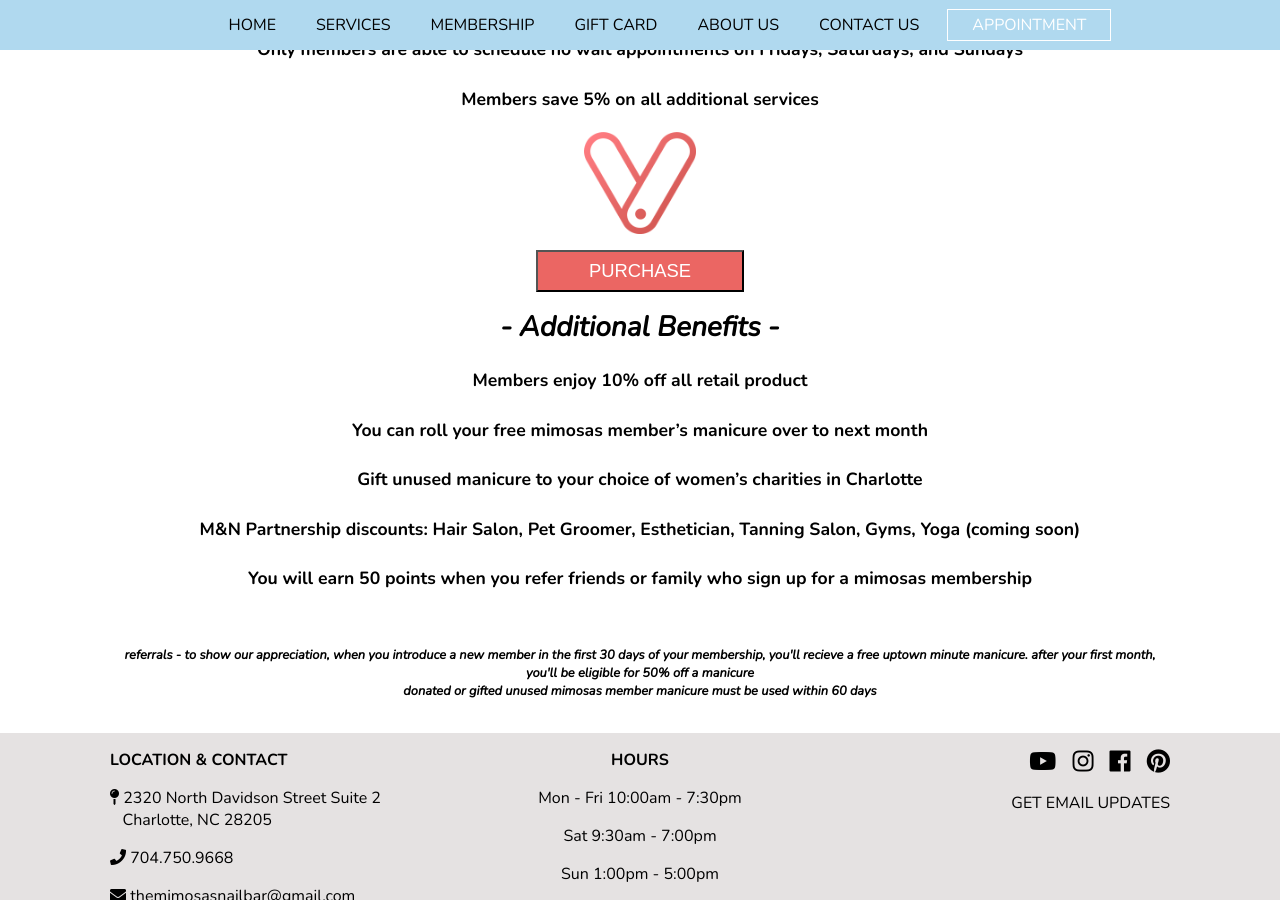
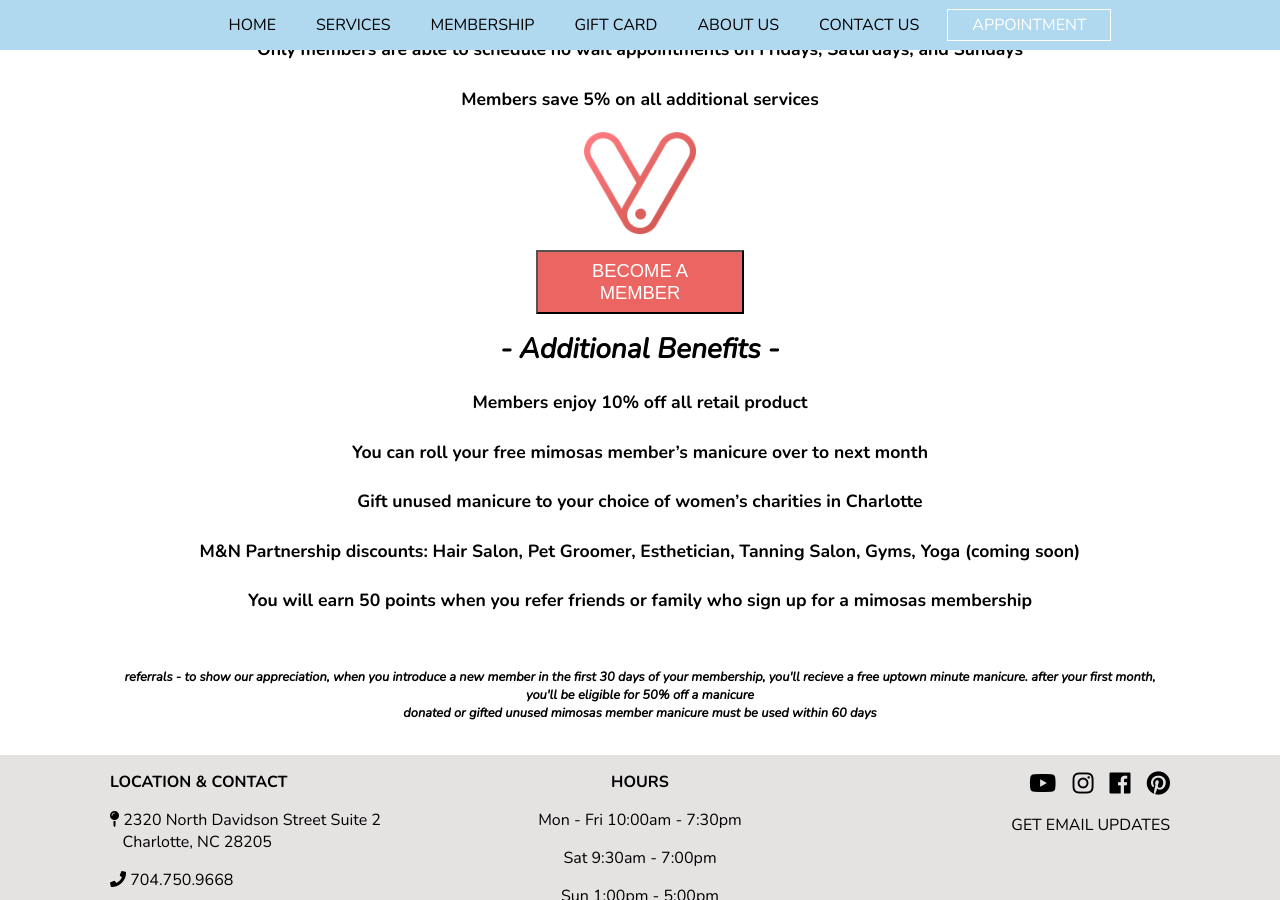
Before and after one commit to mimosasnailbar/mimosas, a Jekyll site: the page built from membership.html, in a window 1280 px wide and 900 px high, scrolled down 1428 px. Built offline with Jekyll 4.4.1, drawn with Linux system fonts in a browser that asks for light colours; nearby versions of some CDN libraries.

Commit message:
Add files via upload

```diff
--- a/_layouts/default.html
+++ b/_layouts/default.html
@@ -7,6 +7,7 @@
 		<meta name="viewport" content="width=device-width, initial-scale=1" />
 		<!-- Styles -->
 		<link rel="stylesheet" href="{{ 'styles/main.css' | relative_url }}" />
+		<link rel="icon" href="../images/mnbar.png" />
 		<!-- Font Awesome -->
 		<link
 			rel="stylesheet"
--- a/membership.html
+++ b/membership.html
@@ -31,7 +31,7 @@ layout: default
 		<p>Members save 5% on all additional services</p>
 		<div class="vagaro">
 			<img class="vagaro_img" src="images/vagaro.png" />
-			<button class="vagaro_button">PURCHASE</button>
+			<button class="vagaro_button">BECOME A MEMBER</button>
 		</div>
 		<span>- Additional Benefits -</span>
 		<p>
```
